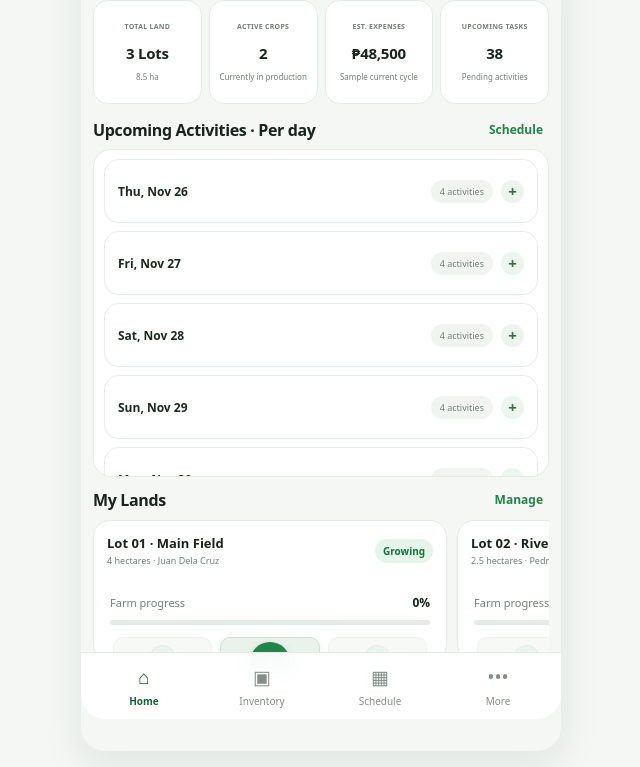
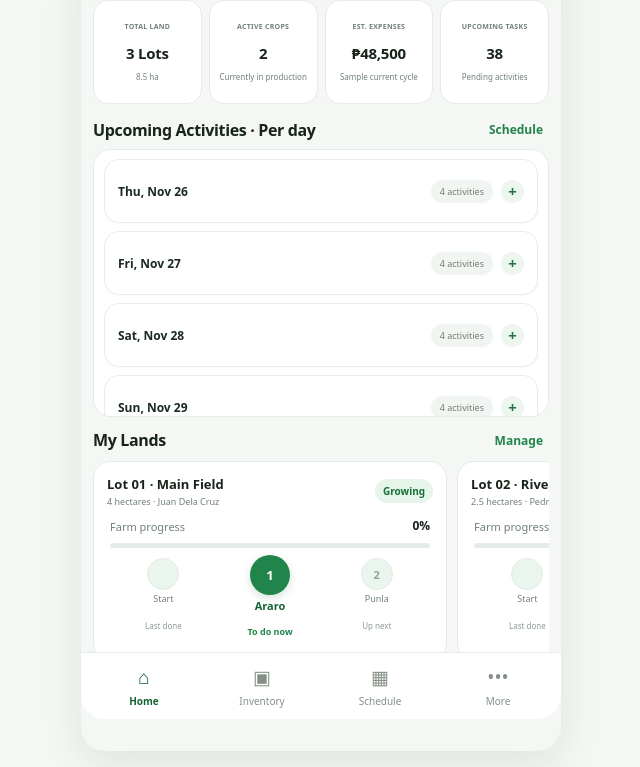
Before and after one commit to Lucas030700/FarmTrack-Mobile, a plain HTML site: page index.html in a window 1280 px wide. Shown: the part 65-832 px from the top of the page, without its empty margins (319-959 px from the left). Drawn offline with Linux system fonts and the light colour scheme.

Commit message:
Fix clipped land progress tracker and remove stage tile backgrounds

```diff
--- a/index.html
+++ b/index.html
@@ -130,6 +130,17 @@ main{padding:10px 12px;flex:1;min-height:0;overflow:hidden}#home.page.active{dis
 .stage-window-item.current em{font-size:9px;font-weight:750;color:var(--g2);opacity:1}
 .stage-window-item.previous .stage-window-dot,.stage-window-item.next .stage-window-dot{background:var(--mint);border-color:var(--line);color:#8ba694}
 .stage-window-item.previous small,.stage-window-item.next small{color:var(--muted)}
+
+/* Fix land card clipping and match the compact reference tracker */
+#home .landstrip{max-height:none!important;overflow-y:visible!important;overflow-x:auto!important;align-items:stretch}
+#home .land{height:auto!important;min-height:0;overflow:visible!important;align-self:stretch}
+#home .stage-track{height:auto!important;overflow:visible!important;margin:10px 0 2px;padding:0 3px}
+#home .farm-progress{height:auto!important;overflow:visible!important;margin-top:10px;padding-bottom:3px}
+#home .stage-window{height:auto!important;overflow:visible!important;padding:10px 3px 5px;gap:6px}
+#home .stage-window-item{background:transparent!important;border:0!important;border-radius:0!important;box-shadow:none!important;min-height:0!important;padding:0 2px!important;overflow:visible!important}
+#home .stage-window-item small{min-height:24px;overflow:visible;word-break:normal;overflow-wrap:anywhere}
+#home .stage-window-dot{display:grid!important;width:32px;height:32px;flex:0 0 32px;border-radius:50%;align-items:center;justify-content:center}
+#home .stage-window-item.current .stage-window-dot{width:40px;height:40px;flex-basis:40px}
 </style></head>
 <body><div class="app">
 <header><div class="brand">🌱 FarmTrack <small>Farm Monitoring System · Mobile</small></div><div class="hello">Magandang araw!</div><div class="sub">Farm Overview · Demo Workspace</div></header>
```
